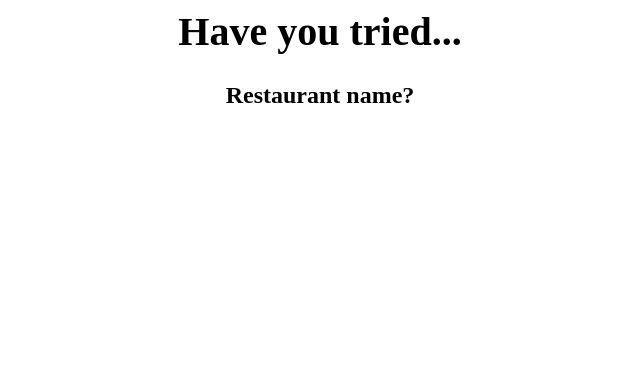
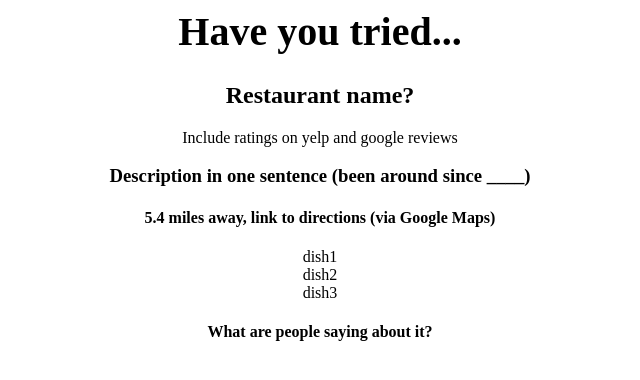
Before and after one commit to michaeltneuman/michaeltneuman.github.io, a plain HTML site: page index.html in a window 1280 px wide. Shown: the whole page, without its empty margins (320-960 px from the left). Drawn offline with nearby package versions, Linux system fonts and the light colour scheme.

Commit message:
setting up shop

```diff
--- a/index.html
+++ b/index.html
@@ -36,7 +36,23 @@
 <body>
 <div class="text-center" style="margin-bootom:20px">
     <h1>Have you tried...</h1>
-    <h2>Restaurant name?</h2>
+    <h2 id="restaurant-name">Restaurant name?</h2>
+    <div class="ratings">Include ratings on yelp and google reviews</div>
+    <h3 id="brief-description">Description in one sentence (been around since ____)</h3>
+    <h4 id="distance">5.4 miles away, link to directions (via Google Maps)</h4>
+    <div class="container">
+        <div class="row">
+            <div class="box dish">dish1</div>
+            <div class="box dish">dish2</div>
+            <div class="box dish">dish3</div>
+        </div>
+        <h4>What are people saying about it?</h4>
+        <div class="row">
+            <div class="box review"></div>
+            <div class="box review"></div>
+            <div class="box review"></div>
+        </div>
+    </div>
 </div>
 
 </body>
```
